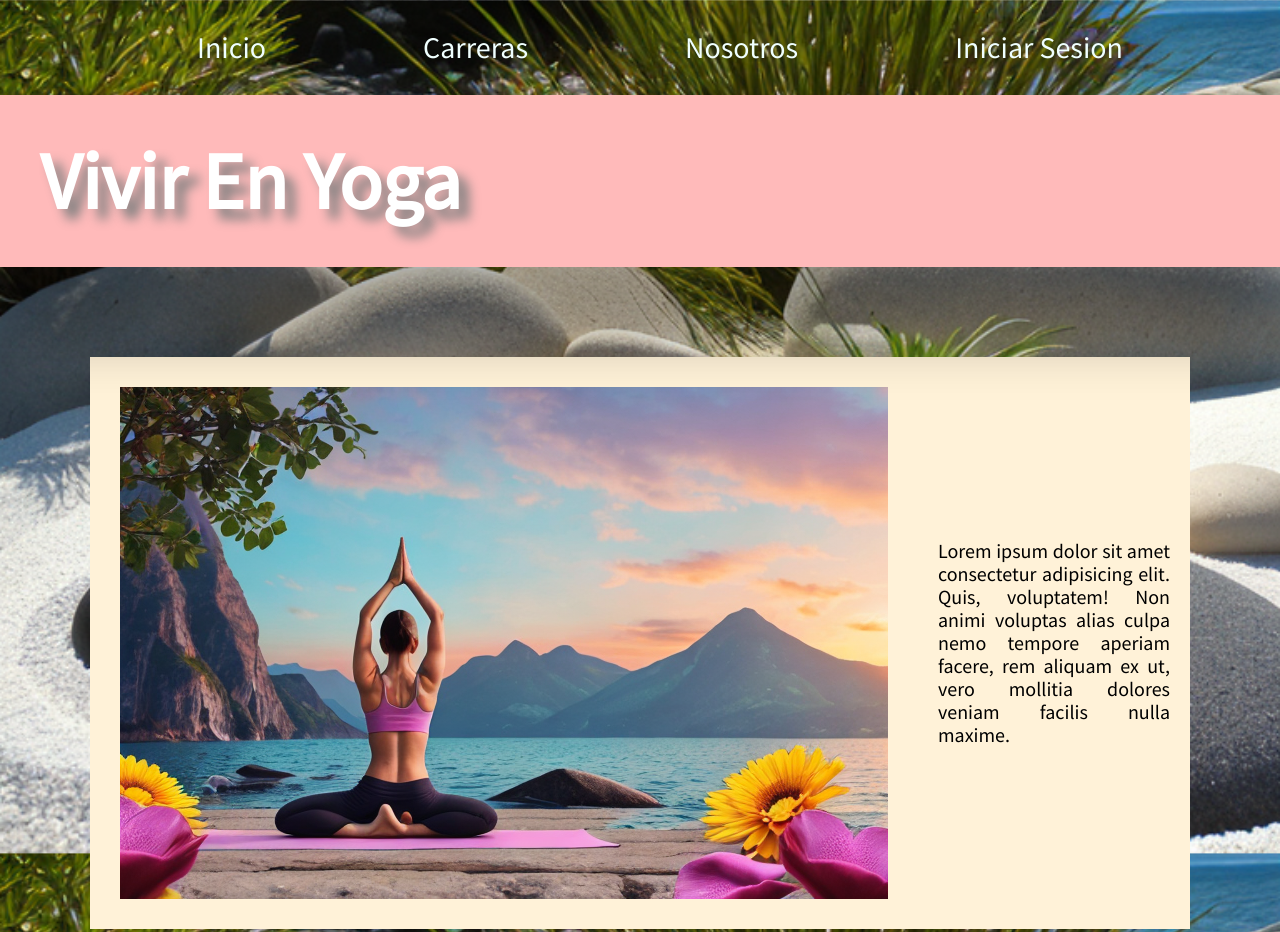
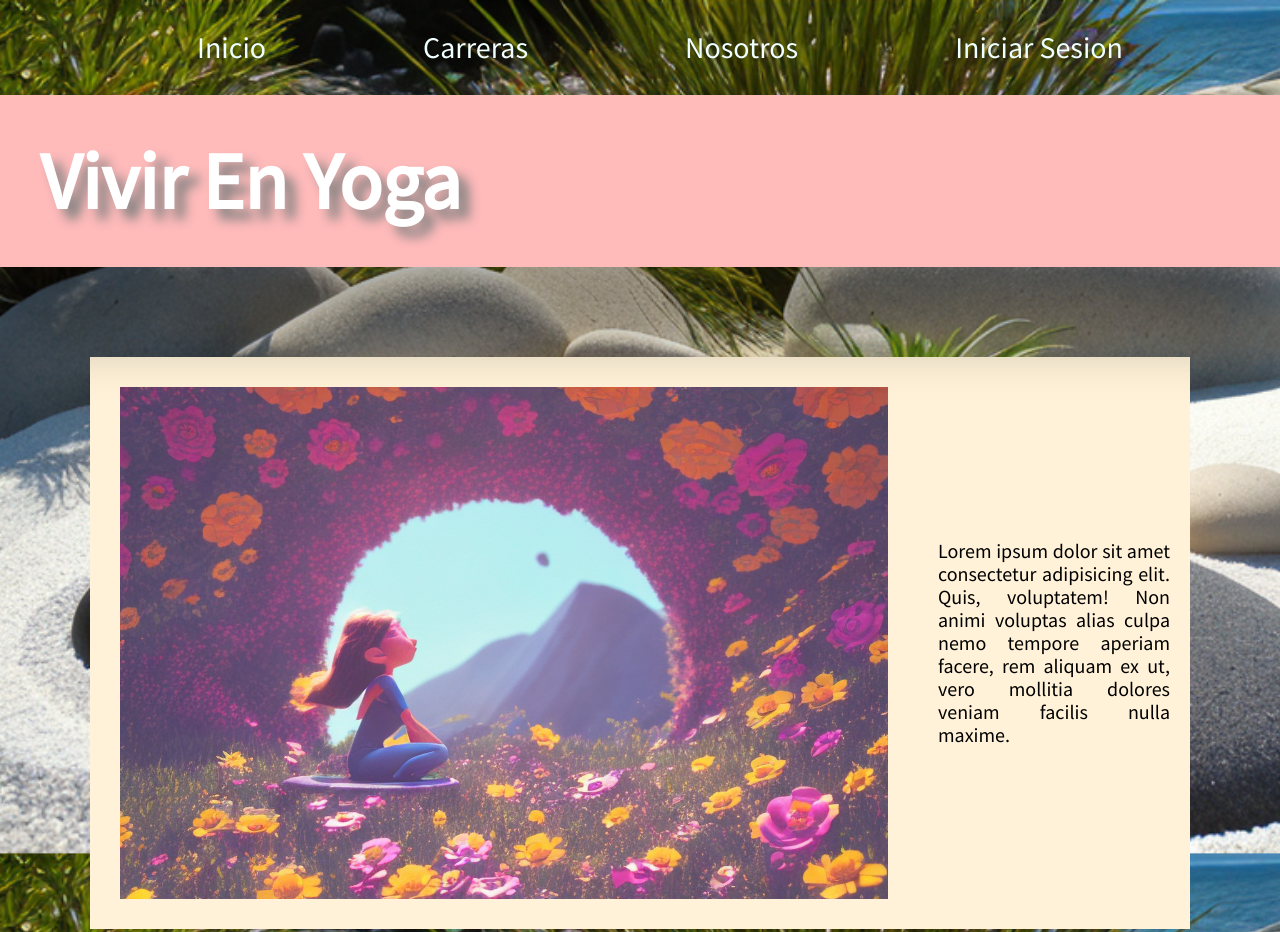
Before and after one commit to SantiagoZabala/VivirEnYoga, a plain HTML site: page index.html in a window 1280 px wide. Shown: the top 932 px of the page. Drawn offline with Linux system fonts and the light colour scheme; a script that the page names is missing.

Commit message:
Website 1.2

```diff
--- a/css/style.css
+++ b/css/style.css
@@ -4,12 +4,13 @@
 }
 
 body {
-    background-image: url(/css/zen-garden-white-sand-rocks-water-.png);
+    background-image: url(./zen-garden-white-sand-rocks-water-.png);
     background-repeat: no-repeat;
     background-size: cover;
     background-attachment: fixed;
     min-height: 100vh;
 }
+
 nav {
     display: flex;
     justify-content: space-between;
@@ -18,7 +19,7 @@ nav {
     top: 0;
     background-size: cover;
     text-align: center;
-    background-image: url(css/zen-garden-white-sand-rocks-water-.png);
+    background-image: url(./zen-garden-white-sand-rocks-water-.png);
     background-position: top;
     background-size: cover;
     background-attachment: fixed;
--- a/index.html
+++ b/index.html
@@ -35,7 +35,7 @@
         <main>
             <div>
                 <article class="art1 backgr__main">
-                    <img src="css/yoganav.png" alt="">
+                    <img src="./css/yogalogo.png" alt="">
                     <p>Lorem ipsum dolor sit amet consectetur adipisicing elit. Quis, voluptatem! Non animi voluptas
                         alias
                         culpa nemo tempore aperiam facere, rem aliquam ex ut, vero mollitia dolores veniam facilis nulla
@@ -46,10 +46,10 @@
                         alias
                         culpa nemo tempore aperiam facere, rem aliquam ex ut, vero mollitia dolores veniam facilis nulla
                         maxime.</p>
-                    <img src="css/yogalogo.png" alt="">
+                    <img src="./css/yogalogo.png" alt="">
                 </article>
                 <article class="art1 backgr__main">
-                    <img src="css/yoganav.png" alt="">
+                    <img src="./css/yoganav.png" alt="">
                     <p>Lorem ipsum dolor sit amet consectetur adipisicing elit. Quis, voluptatem! Non animi voluptas
                         alias
                         culpa nemo tempore aperiam facere, rem aliquam ex ut, vero mollitia dolores veniam facilis nulla
@@ -60,7 +60,7 @@
                         alias
                         culpa nemo tempore aperiam facere, rem aliquam ex ut, vero mollitia dolores veniam facilis nulla
                         maxime.</p>
-                    <img src="css/yoganav.png" alt="">
+                    <img src="./css/yoganav.png" alt="">
                 </article>
             </div>
 
@@ -69,7 +69,7 @@
             </section>
             <div>
                 <article class="art1 backgr__main artContainer">
-                    <img src="css/yoganav.png" alt="">
+                    <img src="./css/yoganav.png" alt="">
 
                     <p>Lorem ipsum dolor sit amet consectetur adipisicing elit. Quis, voluptatem! Non animi voluptas
                         alias
@@ -86,7 +86,7 @@
                             culpa nemo tempore aperiam facere, rem aliquam ex ut, vero mollitia dolores veniam facilis
                             nulla
                             maxime.</p>
-                        <img src="css/yogalogo.png" alt="">
+                        <img src="./css/yogalogo.png" alt="">
                     </article>
                 </div>
         </main>
```
